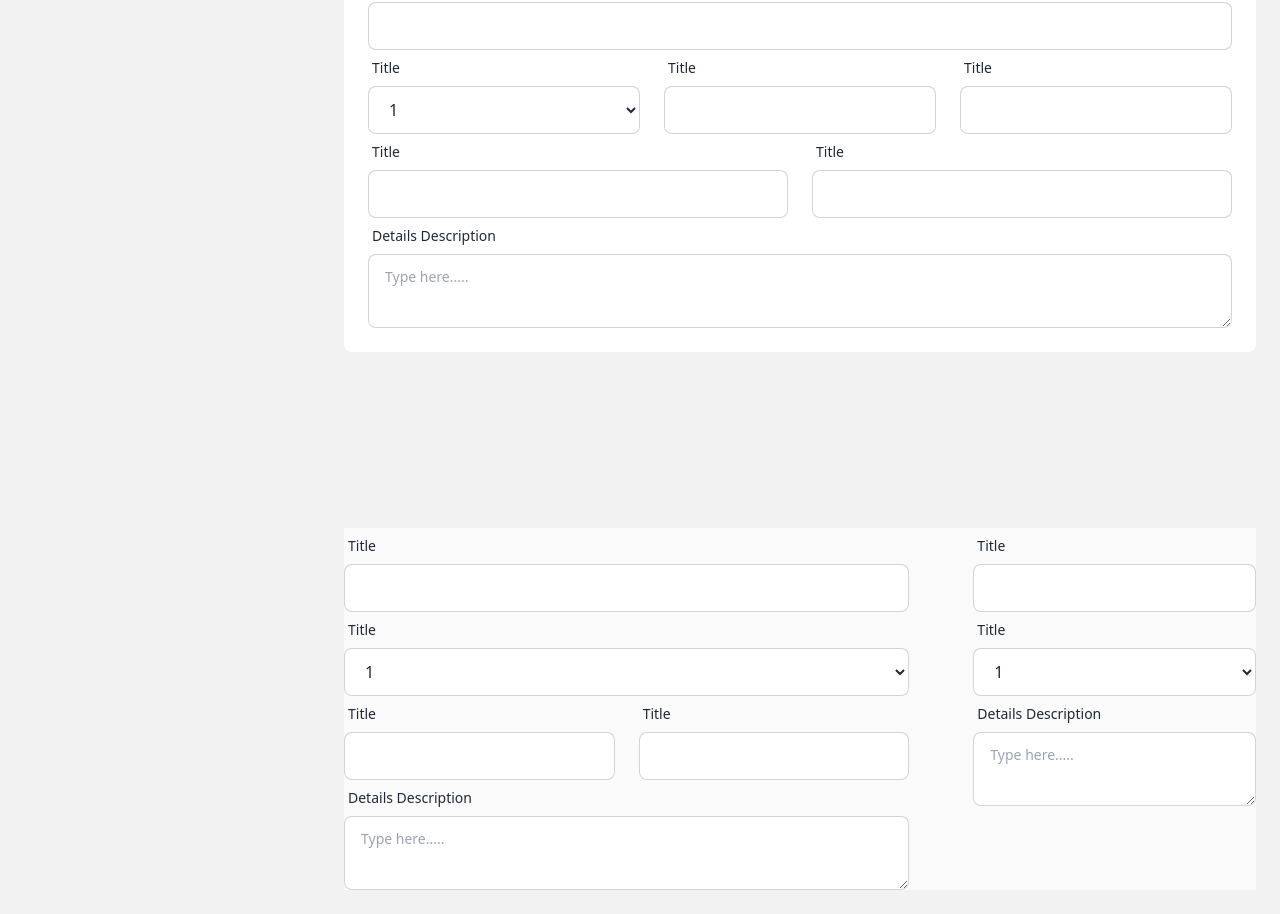
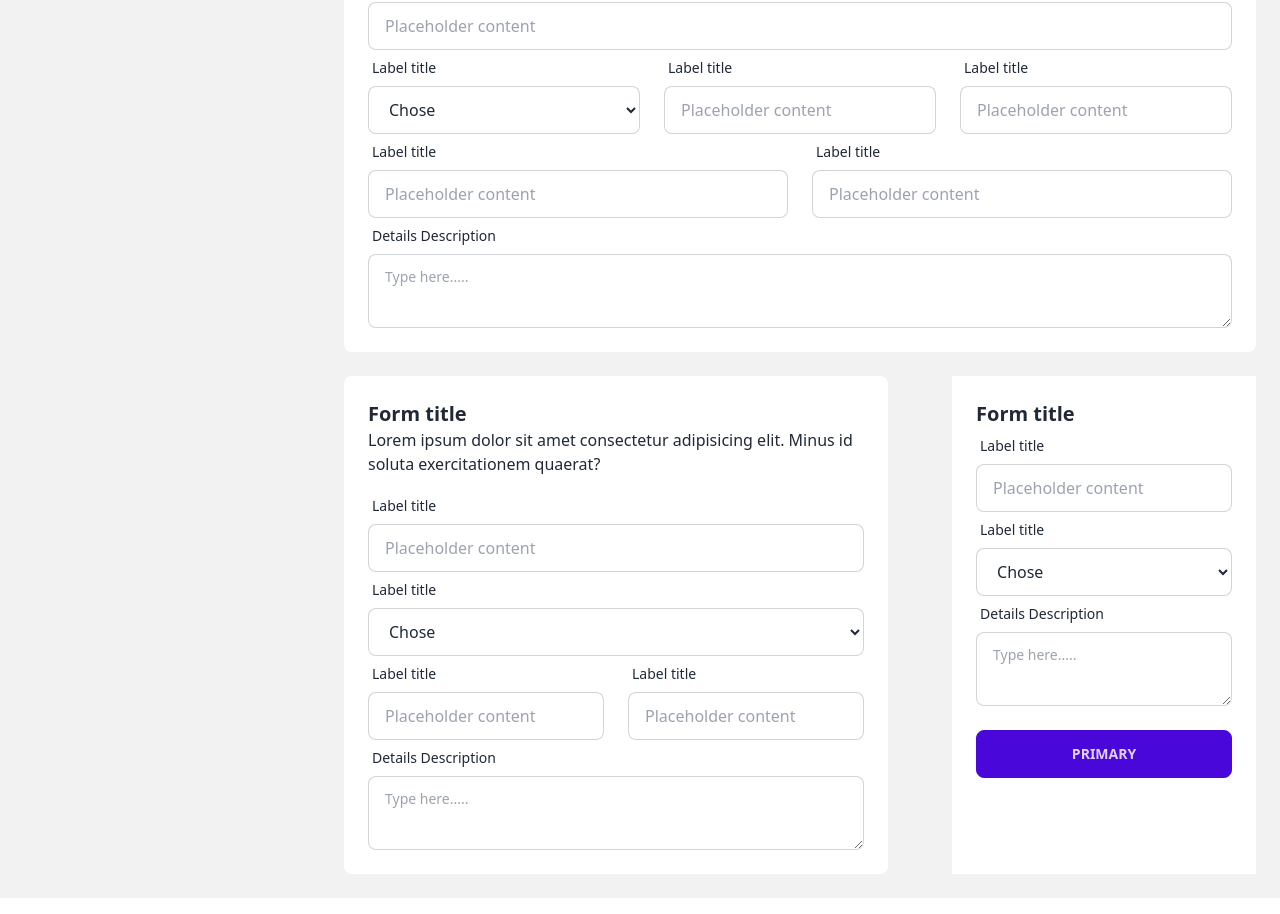
Before and after one commit to arifulislam39/task-dashboard, a Next.js app: page / in a window 1280 px wide. Shown: the part 1262-2176 px from the top of the page. Built offline with nearby package versions, Linux system fonts and the light colour scheme.

Commit message:
all form added

```diff
--- a/components/FormOne.jsx
+++ b/components/FormOne.jsx
@@ -16,23 +16,23 @@ const FormOne = () => {
             {/* 1 */}
             <div className="form-control">
               <label className="label">
-                <span className="label-text">Title</span>
+                <span className="label-text">Label title</span>
               </label>
-              <input name="" type="text" className="input input-bordered " />
+              <input name="" type="text" className="input input-bordered" placeholder="Placeholder content" />
             </div>
 
             {/* line 2 */}
             <div className="grid lg:grid-cols-3 gap-6">
               <div className="form-control">
                 <label className="label">
-                  <span className="label-text">Title</span>
+                  <span className="label-text">Label title</span>
                 </label>
                 <select
                   id="cars"
                   name="sub_category"
                   className="input input-bordered "
                 >
-                  <option value="car">1</option>
+                  <option value="car">Chose</option>
                   <option value="racing_car">2</option>
                   <option value="jeep">3</option>
                   <option value="truck">4</option>
@@ -40,15 +40,15 @@ const FormOne = () => {
               </div>
               <div className="form-control">
                 <label className="label">
-                  <span className="label-text">Title</span>
+                  <span className="label-text">Label title</span>
                 </label>
-                <input name="" type="text" className="input input-bordered " />
+                <input name="" type="text" className="input input-bordered " placeholder="Placeholder content" />
               </div>
               <div className="form-control">
                 <label className="label">
-                  <span className="label-text">Title</span>
+                  <span className="label-text">Label title</span>
                 </label>
-                <input name="" type="text" className="input input-bordered " />
+                <input name="" type="text" className="input input-bordered " placeholder="Placeholder content"  />
               </div>
             </div>
 
@@ -56,15 +56,15 @@ const FormOne = () => {
             <div className="grid lg:grid-cols-2 gap-6">
               <div className="form-control">
                 <label className="label">
-                  <span className="label-text">Title</span>
+                  <span className="label-text">Label title</span>
                 </label>
-                <input name="" type="text" className="input input-bordered " />
+                <input name="" type="text" className="input input-bordered " placeholder="Placeholder content" />
               </div>
               <div className="form-control">
                 <label className="label">
-                  <span className="label-text">Title</span>
+                  <span className="label-text">Label title</span>
                 </label>
-                <input name="" type="text" className="input input-bordered " />
+                <input name="" type="text" className="input input-bordered " placeholder="Placeholder content" />
               </div>
             </div>
 
--- a/components/FormTwo.jsx
+++ b/components/FormTwo.jsx
@@ -2,29 +2,43 @@ import React from "react";
 
 const FormTwo = () => {
   return (
-    <div className="bg-zinc-50 mt-44">
+    <div className=" mt-6">
       <div className="lg:flex">
-        <div className="w-2/3 mr-16">
+        {/* first form */}
+
+        <div className="w-2/3 mr-16 bg-white rounded-lg">
           {" "}
+          <div className="p-6">
+            <h2 className="font-bold text-xl">Form title</h2>
+            <p className="pb-3">
+              Lorem ipsum dolor sit amet consectetur adipisicing elit. Minus id
+              soluta exercitationem quaerat?
+            </p>
+
             <form>
               <div className="">
                 {/* 1 */}
                 <div className="form-control">
                   <label className="label">
-                  <span className="label-text">Title</span>
+                    <span className="label-text">Label title</span>
                   </label>
-                <input name="" type="text" className="input input-bordered " />
+                  <input
+                    name=""
+                    type="text"
+                    className="input input-bordered "
+                    placeholder="Placeholder content"
+                  />
                 </div>
                 <div className="form-control">
                   <label className="label">
-                  <span className="label-text">Title</span>
+                    <span className="label-text">Label title</span>
                   </label>
                   <select
                     id="cars"
                     name="sub_category"
                     className="input input-bordered "
                   >
-                  <option value="car">1</option>
+                    <option value="car">Chose</option>
                     <option value="racing_car">2</option>
                     <option value="jeep">3</option>
                     <option value="truck">4</option>
@@ -37,22 +51,24 @@ const FormTwo = () => {
                 <div className="grid lg:grid-cols-2 gap-6">
                   <div className="form-control">
                     <label className="label">
-                    <span className="label-text">Title</span>
+                      <span className="label-text">Label title</span>
                     </label>
                     <input
                       name=""
                       type="text"
                       className="input input-bordered "
+                      placeholder="Placeholder content"
                     />
                   </div>
                   <div className="form-control">
                     <label className="label">
-                    <span className="label-text">Title</span>
+                      <span className="label-text">Label title</span>
                     </label>
                     <input
                       name=""
                       type="text"
                       className="input input-bordered "
+                      placeholder="Placeholder content"
                     />
                   </div>
                 </div>
@@ -73,27 +89,39 @@ const FormTwo = () => {
               </div>
             </form>
           </div>
-        <div className=" w-1/3">
+        </div>
+        {/*
+        second form */}
+
+        <div className=" w-1/3 bg-white">
+          <div className="p-6">
+            <h2 className="font-bold text-xl">Form title</h2>
+
             <form>
               <div className="">
                 {/* 1 */}
                 <div className="form-control">
                   <label className="label">
-                  <span className="label-text">Title</span>
+                    <span className="label-text">Label title</span>
                   </label>
-                <input name="" type="text" className="input input-bordered " />
+                  <input
+                    name=""
+                    type="text"
+                    className="input input-bordered "
+                    placeholder="Placeholder content"
+                  />
                 </div>
 
                 <div className="form-control">
                   <label className="label">
-                  <span className="label-text">Title</span>
+                    <span className="label-text">Label title</span>
                   </label>
                   <select
                     id="cars"
                     name="sub_category"
                     className="input input-bordered "
                   >
-                  <option value="car">1</option>
+                    <option value="car">Chose</option>
                     <option value="racing_car">2</option>
                     <option value="jeep">3</option>
                     <option value="truck">4</option>
@@ -112,9 +140,14 @@ const FormTwo = () => {
                     className="textarea textarea-bordered"
                     placeholder="Type here....."
                   ></textarea>
+
+                  <button className="btn btn-active btn-primary mt-6">
+                    Primary
+                  </button>
                 </div>
               </div>
             </form>
+          </div>
         </div>
       </div>
     </div>
```
Lines whose indentation alone changed are shown as unchanged.
